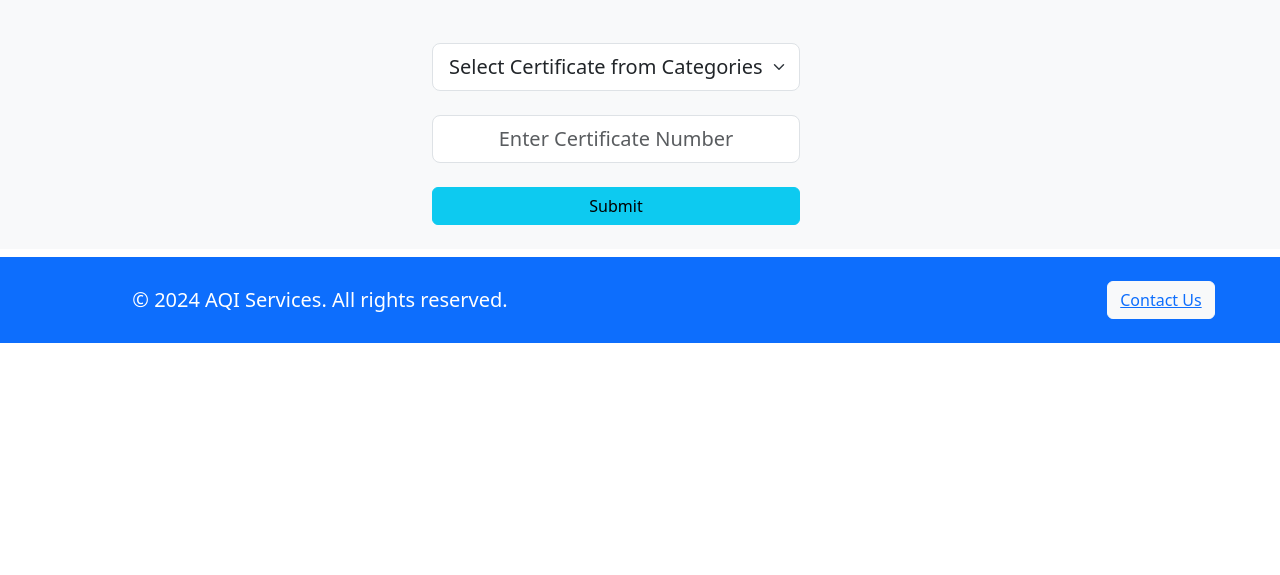
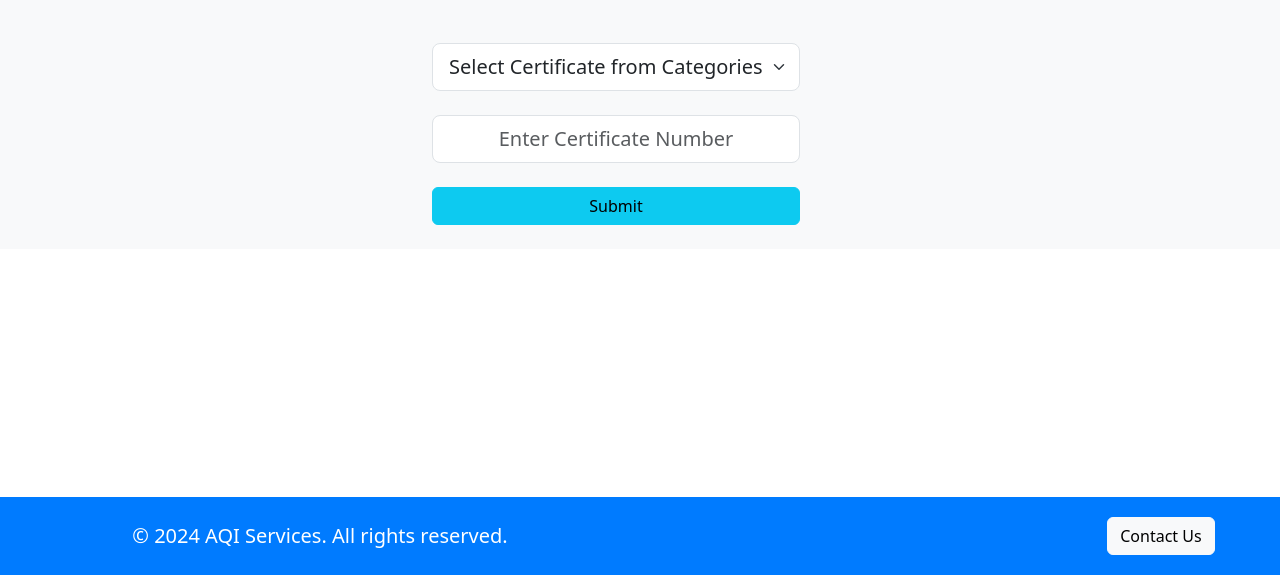
Before and after one commit to khshourav/Certificate-Check, a plain HTML site: page index.html in a window 1280 px wide. Shown: the part 225-800 px from the top of the page. Drawn offline with nearby package versions, Linux system fonts and the light colour scheme.

Commit message:
footer fix

```diff
--- a/index.html
+++ b/index.html
@@ -11,7 +11,8 @@
     <title>Certificate Check</title>
 </head>
 
-<body>
+<body class="">
+    <div class="abby container-fluid-lg">
         <!-- navbar -->
         <section id="navbar ">
             <div class="container-fluid bg-primary">
@@ -55,21 +56,25 @@
         </section>
 
 
+
+    </div>
+
     <!-- Footer -->
     <section>
-        <div class="footer bg-primary text-white py-4 mb-0">
+        <div class="footer">
             <div class="container-fluid">
                 <div class="row d-flex flex-row justify-content-around align-items-center">
                     <div class="col-5">
                         <p class="lead mb-0">&copy; 2024 AQI Services. All rights reserved.</p>
                     </div>
                     <div class="col-5 text-end">
-                        <button class="btn btn-light"><a href="https://aqiservices.net/?page_id=144" target="_blank">Contact Us</a></button>
+                        <button class="btn btn-light">Contact Us</button>
                     </div>
                 </div>
             </div>
         </div>
     </section>
+
 
 
 
--- a/style.css
+++ b/style.css
@@ -5,7 +5,7 @@
 }
 
 html, body {
-    height: 100%;
+    height: 100%; /* Ensures full height for both html and body */
 }
 
 body {
@@ -22,6 +22,7 @@ body {
     color: white; /* Footer text color */
     text-align: center;
     padding: 20px 0; /* Vertical padding for the footer */
+    margin-top: auto; /* Pushes the footer to the bottom */
 }
 
 /* Logo styles */
```
Lines whose indentation alone changed are shown as unchanged.
